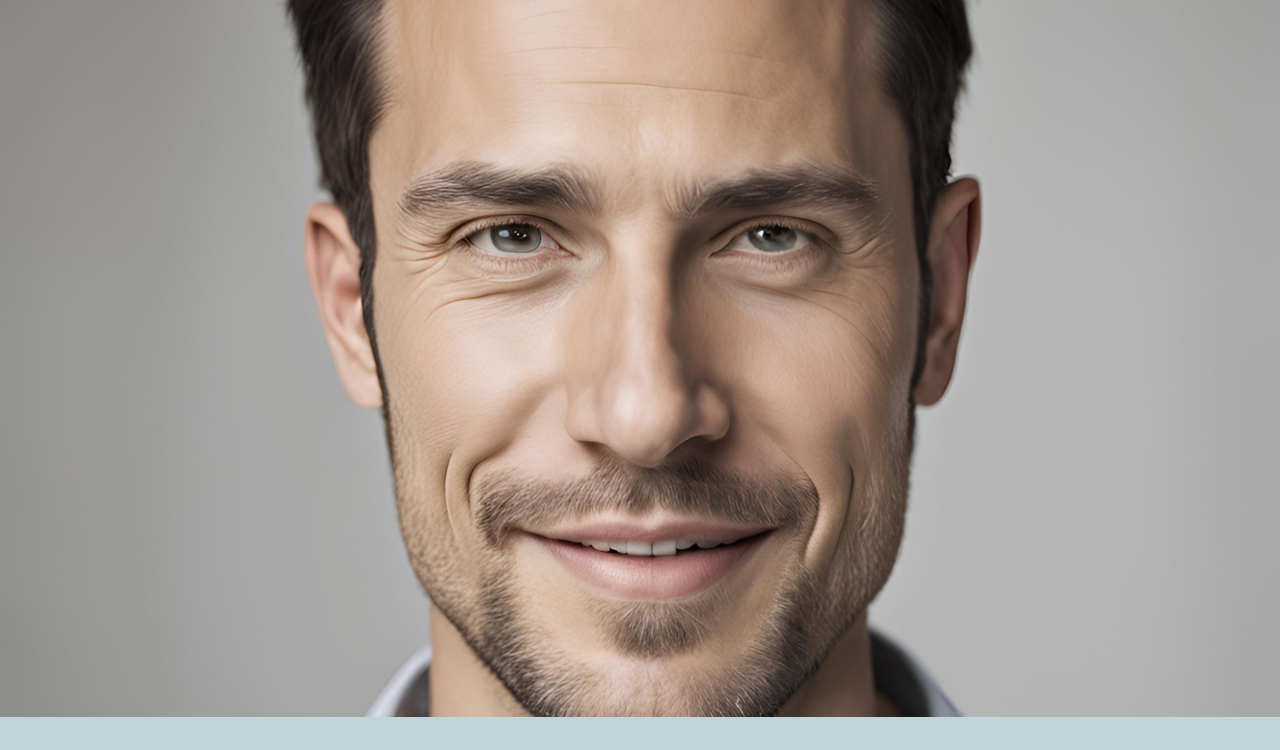
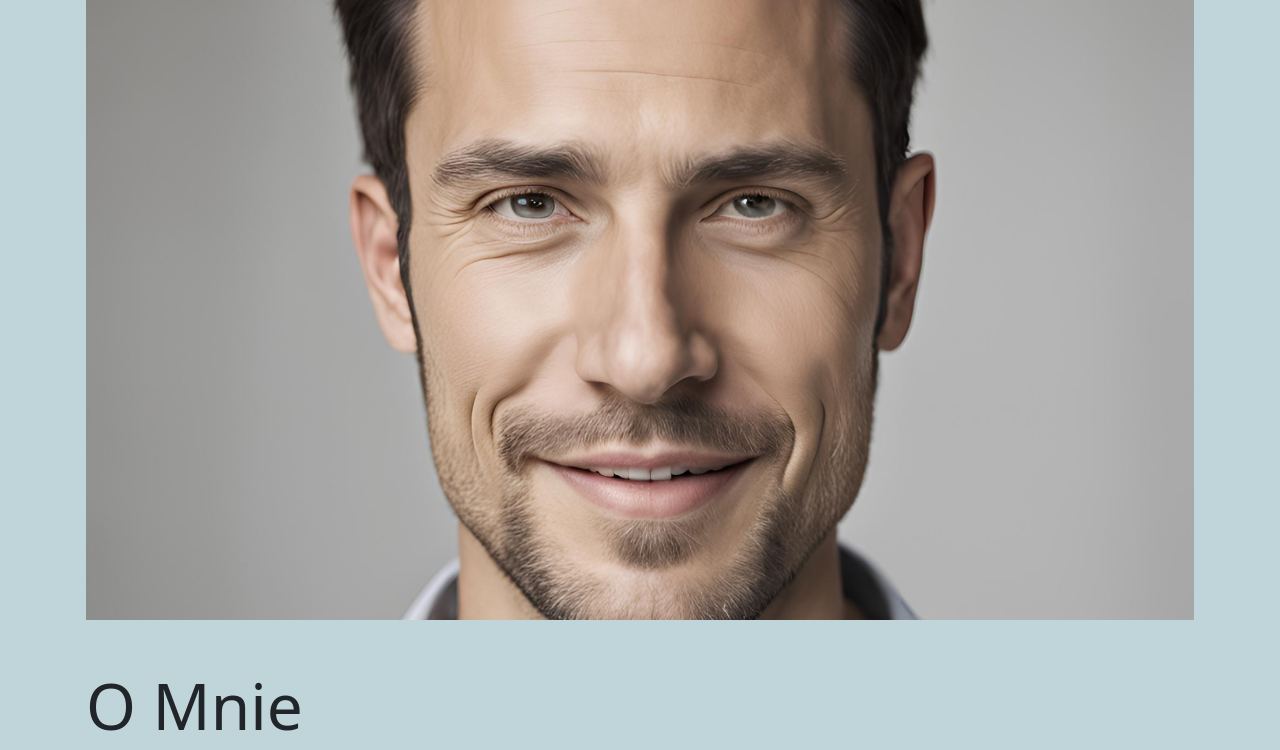
Before and after one commit to Dzibsss/dziadkoviec-page, a website built with Parcel: page src/index.html in a window 1280 px wide. Shown: the part 368-1118 px from the top of the page. Built offline with nearby package versions, Linux system fonts and the light colour scheme.

Commit message:
netlify issue fixed7

```diff
--- a/src/index.html
+++ b/src/index.html
@@ -3,13 +3,11 @@
   <head>
     <meta charset="utf-8" />
     <meta name="viewport" content="width=device-width, initial-scale=1" />
-    <title>Piotr </title>
+    <title>Piotr</title>
     <link rel="stylesheet" href="scss/styles.scss" />
     <script type="module" src="js/main.js"></script>
   </head>
   <body>
-    <n
-
     <div class="container py-4 px-3 mx-auto">
       <nav class="navbar navbar-expand-lg">
         <div class="container-fluid">
```
Also changed, not shown: dist/index.html.
